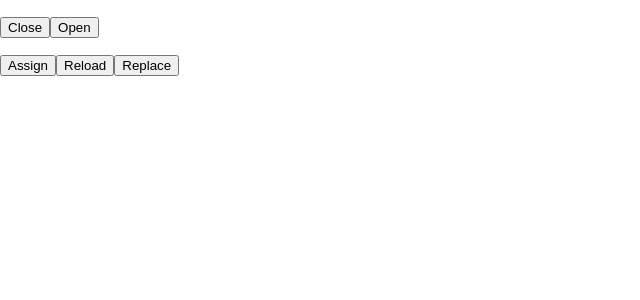
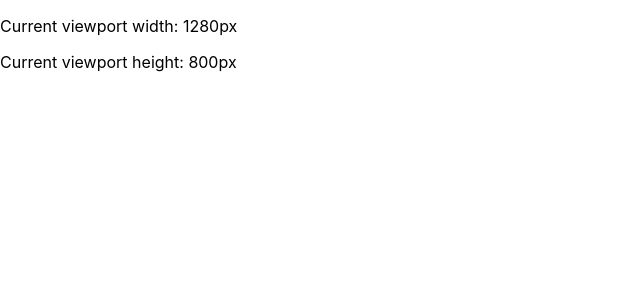
Before and after one commit to freshcodeAlice/react-learning-practice, a React (Create React App) app: page / in a window 1280 px wide. Shown: the top 300 px of the page, without its empty margins (0-640 px from the left). Built offline with nearby package versions, Linux system fonts and the light colour scheme.

Commit message:
WindowSizer

```diff
--- a/src/App.js
+++ b/src/App.js
@@ -1,52 +1,58 @@
 import './App.css';
-import React from 'react';
+import React, { Component } from 'react';
 
 function App (props) {
-  return (
-    <>
-      <p>
-        <button
-          onClick={() => {
-            window.close();
-          }}
-        >
-          Close
-        </button>
-        <button
-          onClick={() => {
-            window.open('https://google.com');
-          }}
-        >
-          Open
-        </button>
-      </p>
-      <p>
-        <button
-          onClick={() => {
-            window.location.assign(
-              'https://ru.wikipedia.org/wiki/%D0%92%D0%B8%D0%BA%D0%B8'
-            );
-          }}
-        >
-          Assign
-        </button>
-        <button
-          onClick={() => {
-            window.location.reload();
-          }}
-        >
-          Reload
-        </button>
-        <button
-          onClick={() => {
-            window.location.replace('https://google.com');
-          }}
-        >
-          Replace
-        </button>
-      </p>
-    </>
-  );
+  return <WindowSizes />;
 }
 
 export default App;
+
+/*
+Компонент WindowSizes
+
+<div>
+    Current viewport width: {width}px
+    Current viewport height: {height}px
+</div>
+
+window.innerWidth
+
+
+
+window.addEventListener('resize', ()=>{})
+*/
+
+class WindowSizes extends Component {
+  constructor (props) {
+    super(props);
+    this.state = {
+      width: window.innerWidth,
+      height: window.innerHeight,
+    };
+  }
+
+  componentDidMount () {
+    window.addEventListener('resize', this.resizeHadler);
+  }
+
+  resizeHadler = () => {
+    this.setState({
+      width: window.innerWidth,
+      height: window.innerHeight,
+    });
+  };
+
+  componentWillUnmount () {
+    window.removeEventListener('resize', this.resizeHadler);
+  }
+
+  render () {
+    const { width, height } = this.state;
+    return (
+      <div>
+        <p>Current viewport width: {width}px </p>
+        <p>Current viewport height: {height}px</p>
+      </div>
+    );
+  }
+}
```
